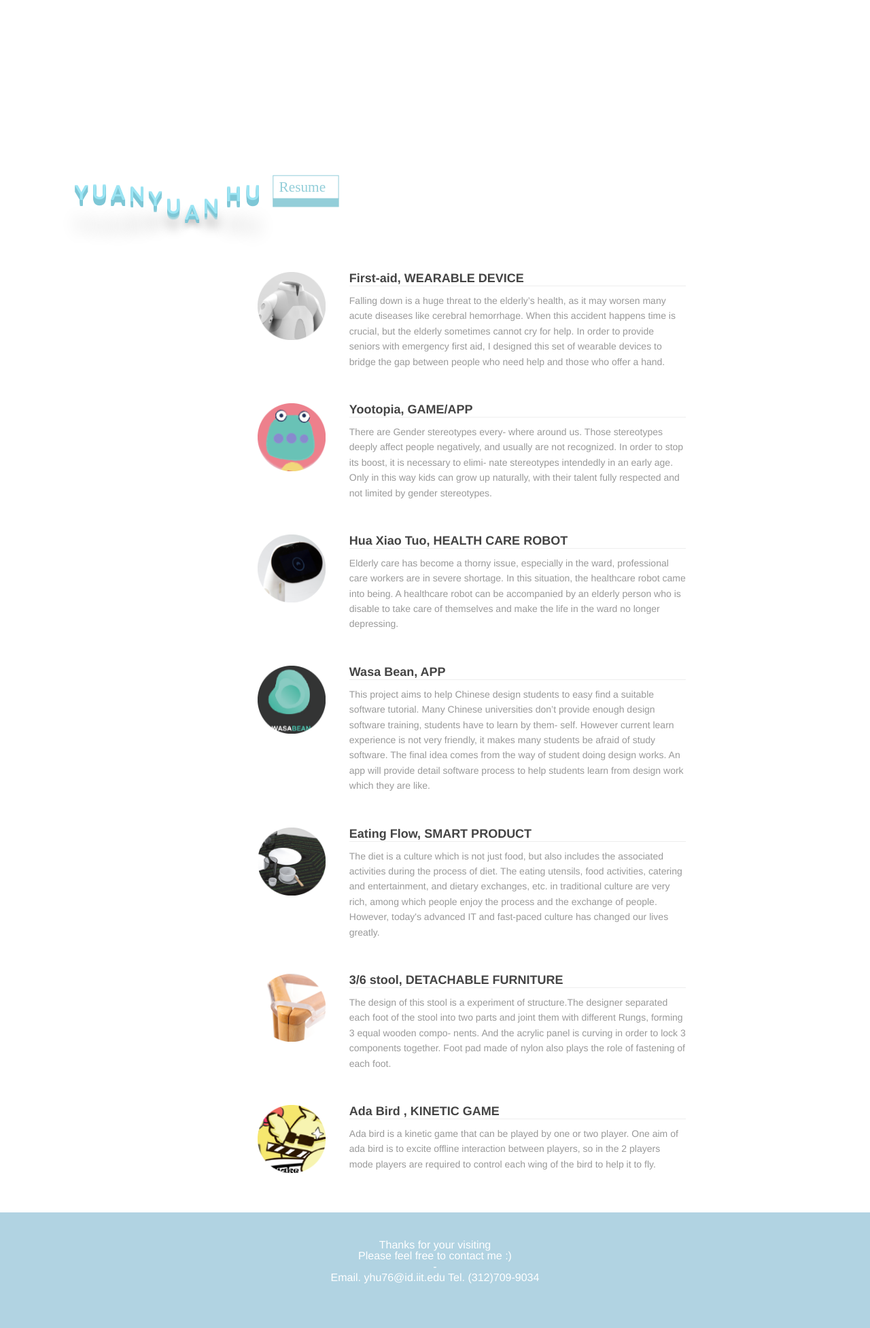
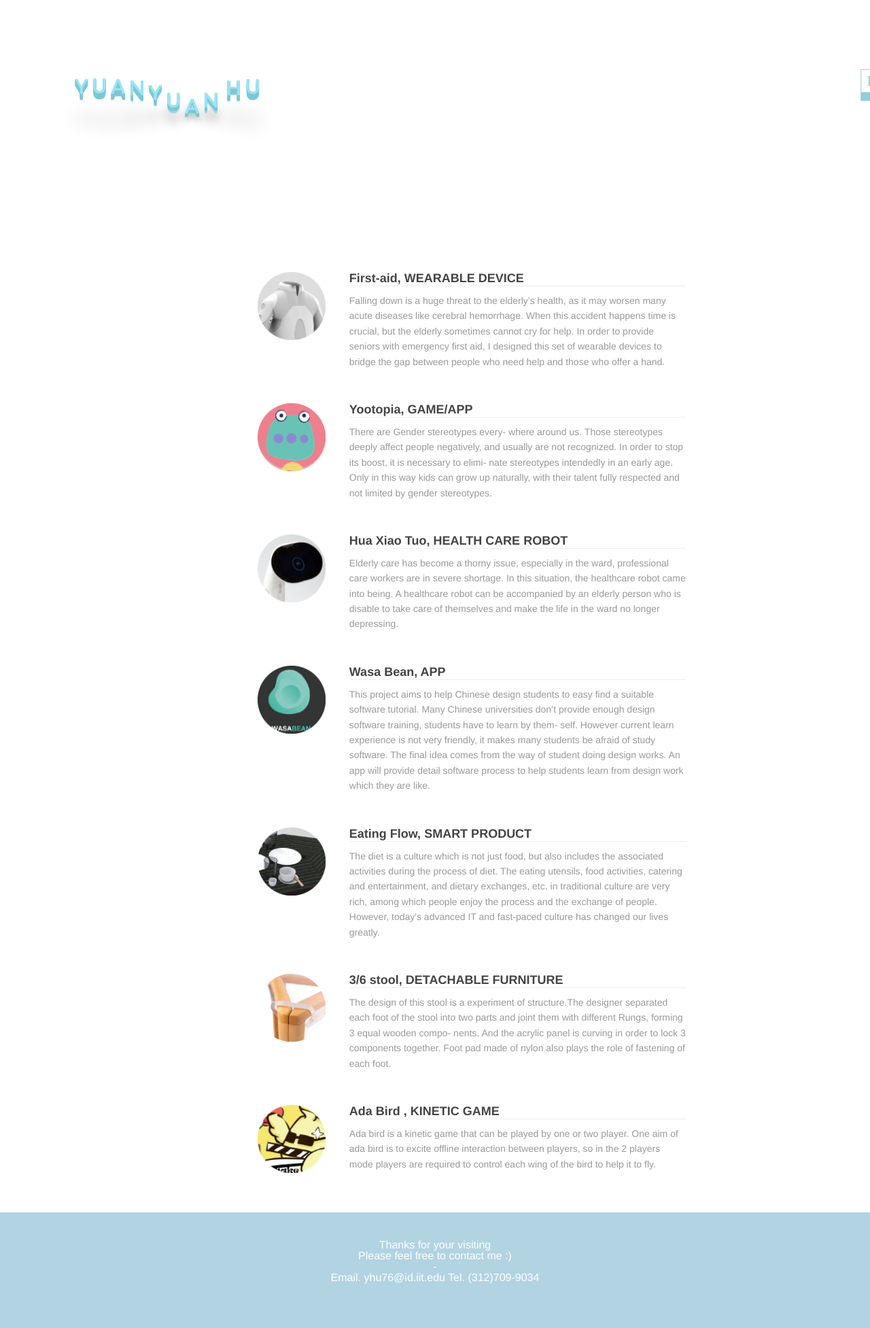
Before and after one commit to yuanyuanhu96/Potfolio-Archive, a Jekyll site: the page built from index.md, in a window 1280 px wide. Shown: the whole page at 68% size. Built offline with Jekyll 4.4.1, drawn with Linux system fonts in a browser that asks for light colours.

Commit message:
Update style.css

```diff
--- a/_includes/style.css
+++ b/_includes/style.css
@@ -193,7 +193,7 @@ a.NaviProject:hover {background-color:#9BE4F3;}
 }
 .index-wrapper .info-card {
   position: absolute;
-  margin-top: 20%;
+  margin-top: 100px;
 margin-left: 100px;
   text-align: middle;
   width: 100%;
@@ -321,6 +321,10 @@ h1 span:nth-child(11) {
   }
 }
 
+.resume
+{
+	float: right;
+}
 
 
 
```
